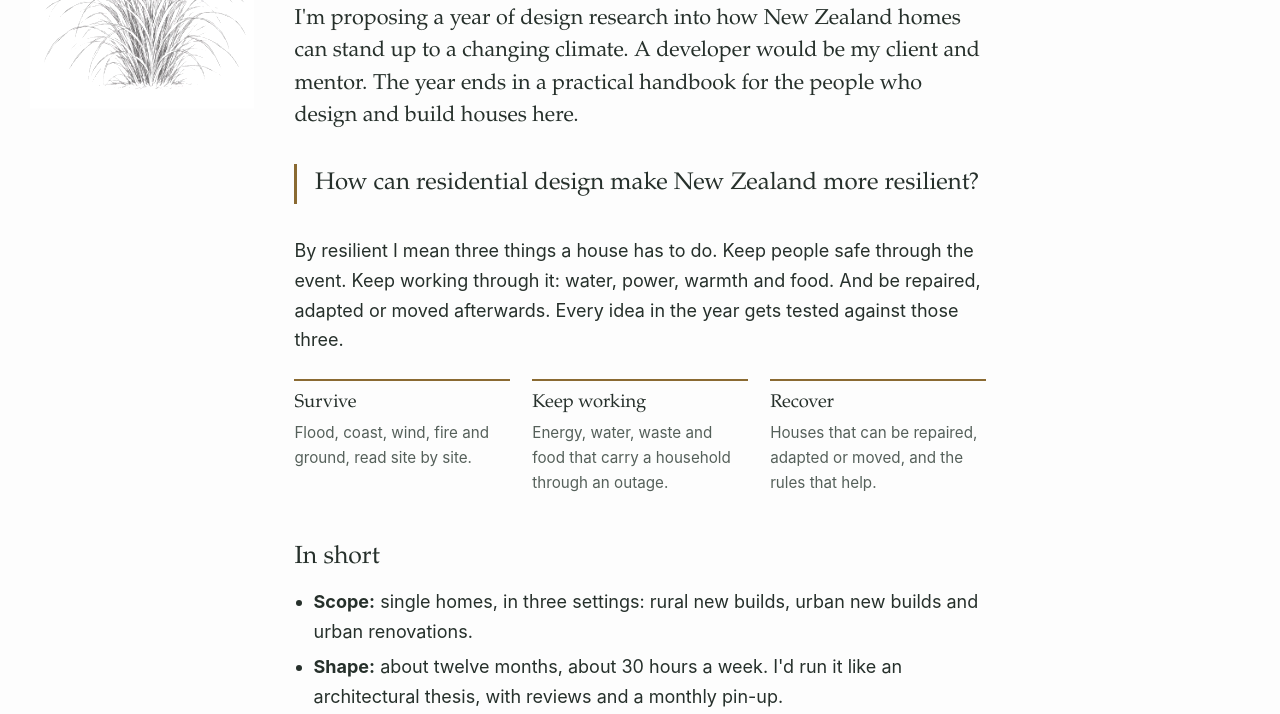
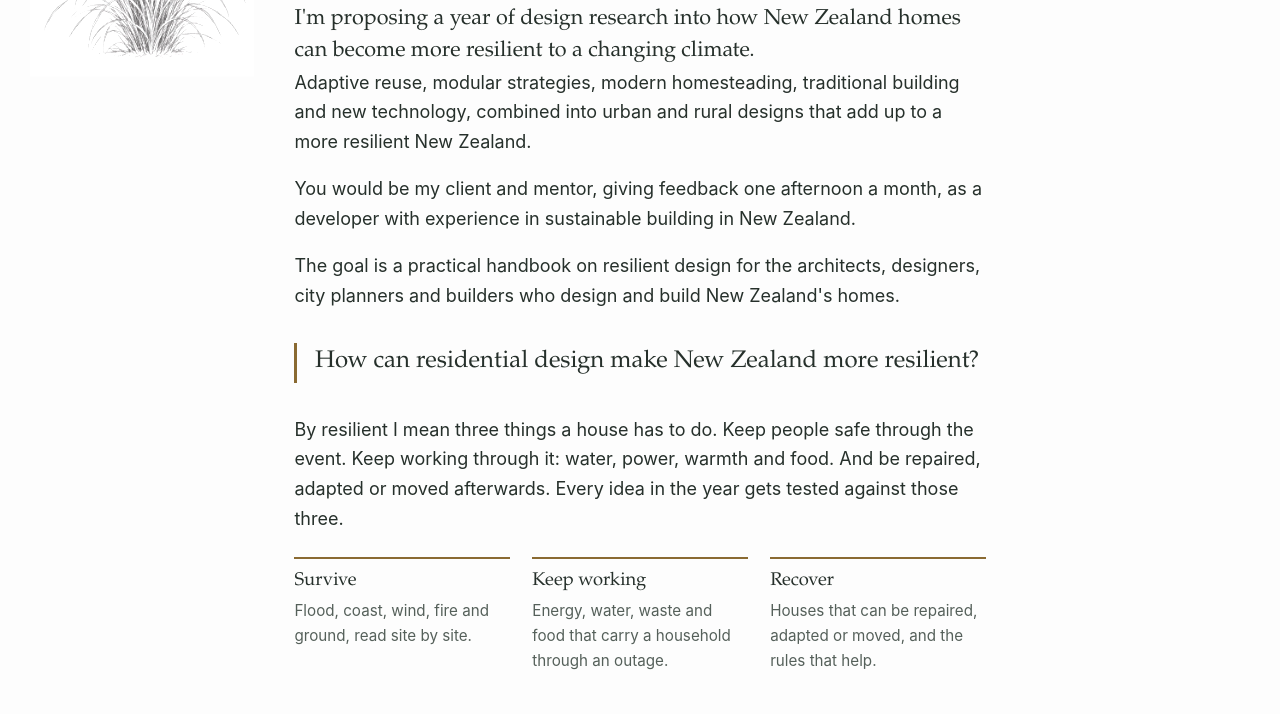
Before and after one commit to Mokapari/tussockdesign, a plain HTML site: page index.html in a window 1280 px wide. Shown: the part 217-931 px from the top of the page. Drawn offline with Linux system fonts and the light colour scheme.

Commit message:
Home intro in Av's words

```diff
--- a/index.html
+++ b/index.html
@@ -20,8 +20,12 @@
   <figure class="sketch"><img src="tussock.jpg?v=136b2ce3" width="1047" height="1100" alt="Pencil sketch of a tussock"></figure>
   <p class="kicker">A proposal for a year of design research</p>
   <h1>Resilient homes for Aotearoa New Zealand</h1>
-  <p class="lead">I'm proposing a year of design research into how New Zealand homes can stand up to a changing climate. A developer would be my client and mentor. The year ends in a practical handbook for the people who design and build houses here.</p>
+  <p class="lead">I'm proposing a year of design research into how New Zealand homes can become more resilient to a changing climate.</p>
 </div>
+
+<p>Adaptive reuse, modular strategies, modern homesteading, traditional building and new technology, combined into urban and rural designs that add up to a more resilient New Zealand.</p>
+<p>You would be my client and mentor, giving feedback one afternoon a month, as a developer with experience in sustainable building in New Zealand.</p>
+<p>The goal is a practical handbook on resilient design for the architects, designers, city planners and builders who design and build New Zealand's homes.</p>
 
 <p class="question">How can residential design make New Zealand more resilient?</p>
 
```
